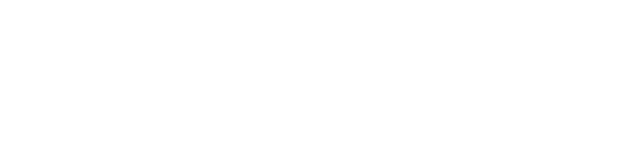
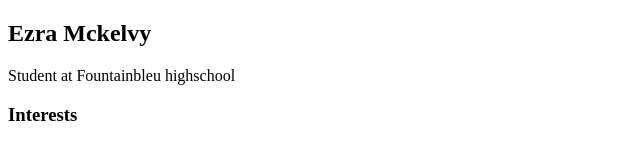
Before and after one commit to EzraMckelvy/EzraMckelvy.github.io, a plain HTML site: page index.html in a window 1280 px wide. Shown: the whole page, without its empty margins (0-640 px from the left). Drawn offline with Linux system fonts and the light colour scheme.

Commit message:
added name titile and heading

```diff
--- a/index.html
+++ b/index.html
@@ -1,5 +1,28 @@
 <!DOCTYPE html>
 <html>
-    <head></head>
-        <body></body>
+    <head>
+        <title>Ezra's Website</title>
+    </head>
+        <body>
+            <div id="all-contents">
+                <nav>
+
+                </nav>
+
+                <main>
+                    <div class="sidebar">
+
+                    </div>
+
+                    <div class="content">
+                        <h2>Ezra Mckelvy</h2>
+                        <p>Student at Fountainbleu highschool</p>
+                        <div class="interests">
+                            <h3>Interests</h3>
+                            <ul></ul>
+                        </div>
+                    </div>
+                </main>
+            </div>
+        </body>
 </html>
```
